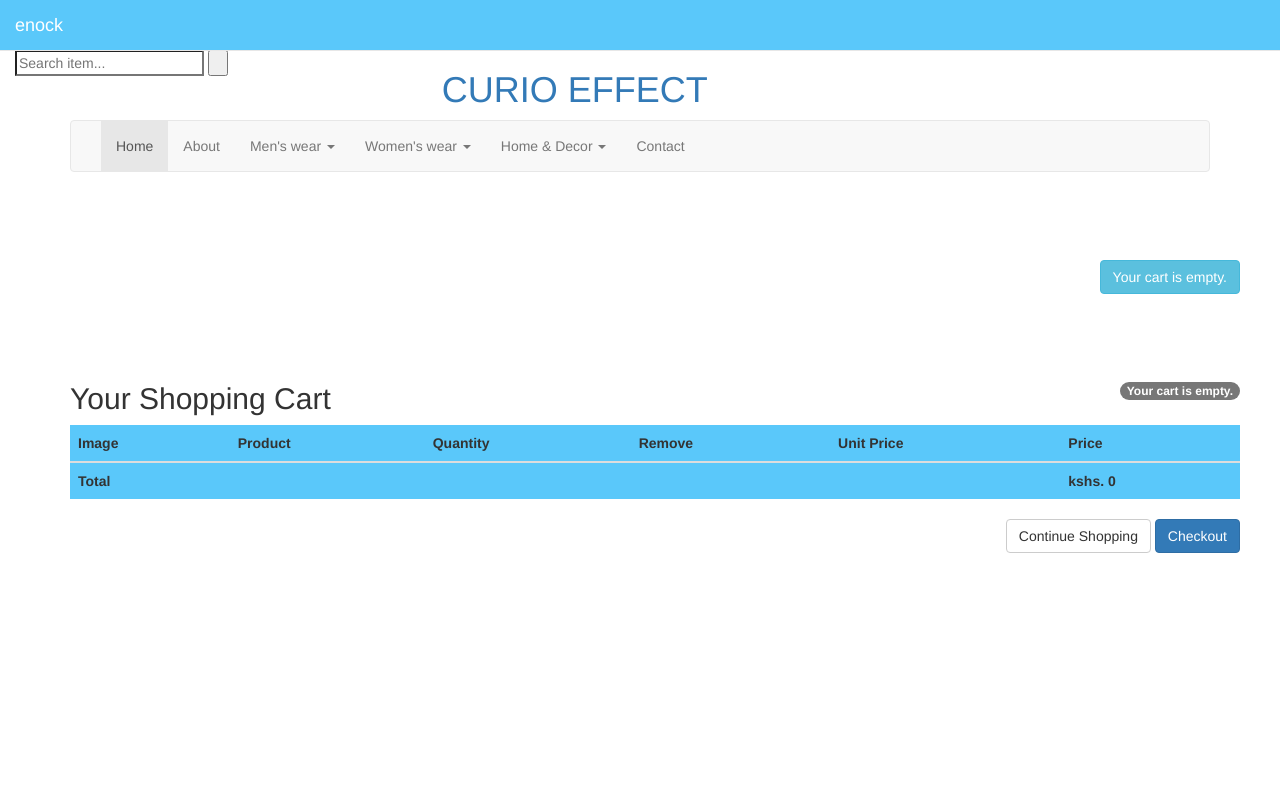
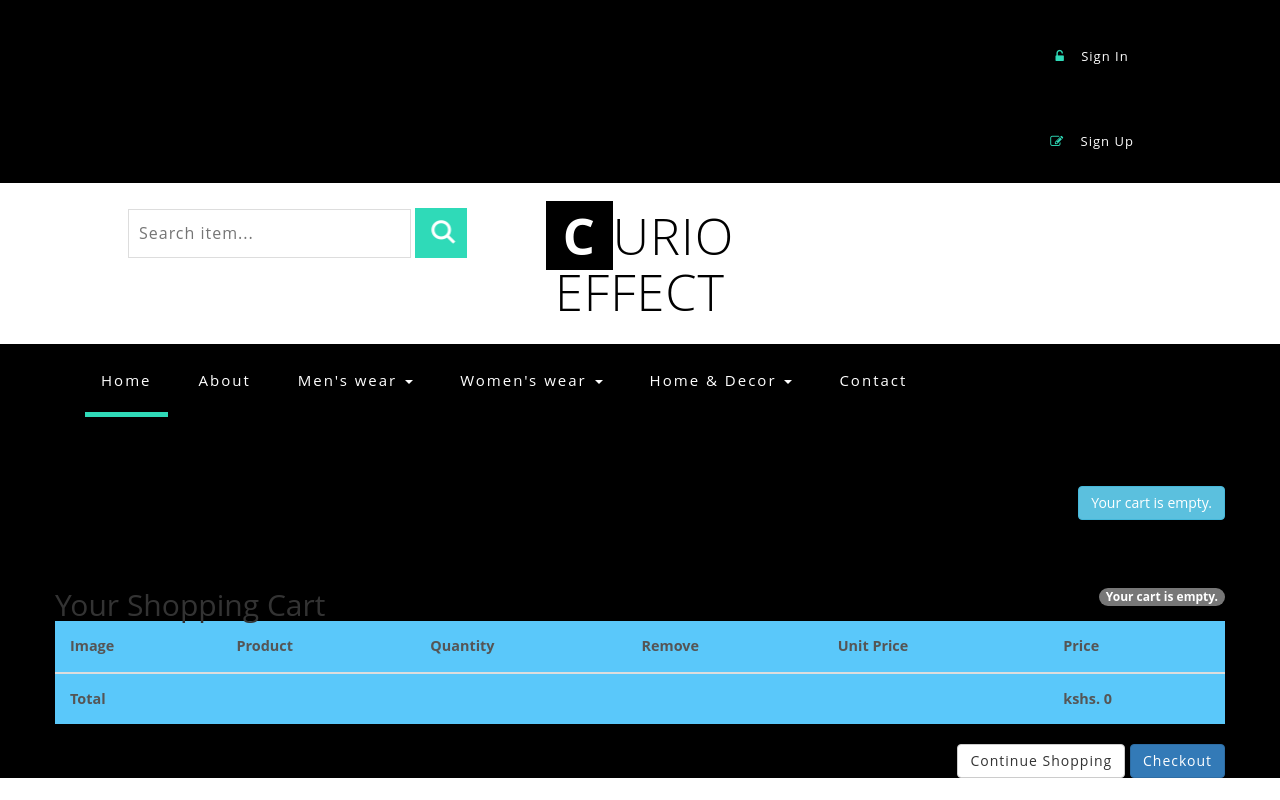
Before and after one commit to EnockOMONDI/-ECOMMERCE-, a Django app: page /cart in a window 1280 px wide. Run offline with Django 3.2, Linux system fonts and the light colour scheme; some libraries are stand-ins or nearby versions.

Commit message:
added user authenticatio

```diff
--- a/shop/templates/shop/base.html
+++ b/shop/templates/shop/base.html
@@ -6,6 +6,17 @@
     <title>{% block title %}On-line Shop{% endblock %}</title>
     <link rel="stylesheet" href="{% static 'css/bootstrap.min.css' %}">
     <link rel="stylesheet" href="{% static 'css/styles.css' %}">
+    <script type="application/x-javascript"> addEventListener("load", function() { setTimeout(hideURLbar, 0); }, false);
+		function hideURLbar(){ window.scrollTo(0,1); } </script>
+<!--//tags -->
+    <link rel="stylesheet" href=" {% static 'css/bootstrap.css'%} ">
+    <link rel="stylesheet" href=" {% static 'css/style.css' %} ">
+    <link rel="stylesheet" href=" {% static 'css/font-awesome.css' %} ">
+    <link rel="stylesheet" href=" {% static 'css/easy-responsive-tabs.css' %}">
+   <!-- //for bootstrap working -->
+    <link href='//fonts.googleapis.com/css?family=Lato:400,100,100italic,300,300italic,400italic,700,900,900italic,700italic' rel='stylesheet' type='text/css'>
+    <link href='//fonts.googleapis.com/css?family=Lato:400,100,100italic,300,300italic,400italic,700,900,900italic,700italic' rel='stylesheet' type='text/css'>
+
 </head>
 <body>
 {% include 'shop/navbar.html' %}
--- a/shop/templates/shop/navbar.html
+++ b/shop/templates/shop/navbar.html
@@ -1,32 +1,18 @@
 {% load static %}
-<nav class="navbar navbar-default navbar-fixed-top" role="navigation" style="margin-bottom: 0px; background-color: #5AC8FA;">
-  <!-- Brand and toggle get grouped for better mobile display -->
-  <div class="container-fluid">
-      <div class="navbar-header">
-    <button type="button" class="navbar-toggle" data-toggle="collapse" data-target="#bs-example-navbar-collapse-1">
-      <span class="sr-only">Toggle navigation</span>
-      <span class="icon-bar"></span>
-      <span class="icon-bar"></span>
-      <span class="icon-bar"></span>
-    </button>
-    <a class="navbar-brand" href="{% url 'shop:product_list' %}" style="color: #ffffff">enock</a>
-  </div>
+<!-- log in sign up ------------------------------------>
 
-  <!-- Collect the nav links, forms, and other content for toggling -->
-<!-- /.navbar-collapse -->
-  </div>
-</nav>
-
-
-
-
-<!-- log in sign up ------------------------------------>
 <div class="header" id="home">
 	<div class="container">
-		<ul>
-		    <li> <a href="#" data-toggle="modal" data-target="#myModal"><i class="fa fa-unlock-alt" aria-hidden="true"></i> Sign In </a></li>
-			<li> <a href="#" data-toggle="modal" data-target="#myModal2"><i class="fa fa-pencil-square-o" aria-hidden="true"></i> Sign Up </a></li>
-
+		<ul class="nav navbar-nav navbar-right">
+        <li class="dropdown">
+        {% if request.user.is_authenticated %}
+        <a href="#" class="dropdown-toggle" data-toggle="dropdown" style="color: #ffffff">Welcome  {{ request.user.username }}<b class="caret"></b></a>
+        <ul class="dropdown-menu">
+          <li><a href="">logout</a></li>
+            {% else %}
+       <li> <a href="#" data-toggle="modal" data-target="#myModal"><i class="fa fa-unlock-alt" aria-hidden="true"></i> Sign In </a></li>
+		  	<li> <a href="#" data-toggle="modal" data-target="#myModal2"><i class="fa fa-pencil-square-o" aria-hidden="true"></i> Sign Up </a></li>
+           {% endif %}
 		</ul>
 	</div>
 </div>
@@ -42,11 +28,29 @@
 				<div class="clearfix"></div>
 			</form>
 		</div>
-		<!-- main logo ------------------------------------->
+		<!-- header// main logo -->
 			<div class="col-md-4 logo_agile">
 				<h1><a href="index.html"><span>C</span>URIO EFFECT</a></h1>
 			</div>
-  <!------------------------------------------------------------------------------------>
+        <!-- share on SOCIAL MEDIA to get tokens -->
+		<!-- <div class="col-md-4 agileits-social top_content">
+						<ul class="social-nav model-3d-0 footer-social w3_agile_social">
+						                                   <li class="share">Share On : </li>
+															<li><a href="#" class="facebook">
+																  <div class="front"><i class="fa fa-facebook" aria-hidden="true"></i></div>
+																  <div class="back"><i class="fa fa-facebook" aria-hidden="true"></i></div></a></li>
+															<li><a href="#" class="twitter">
+																  <div class="front"><i class="fa fa-twitter" aria-hidden="true"></i></div>
+																  <div class="back"><i class="fa fa-twitter" aria-hidden="true"></i></div></a></li>
+															<li><a href="#" class="instagram">
+																  <div class="front"><i class="fa fa-instagram" aria-hidden="true"></i></div>
+																  <div class="back"><i class="fa fa-instagram" aria-hidden="true"></i></div></a></li>
+															<li><a href="#" class="pinterest">
+																  <div class="front"><i class="fa fa-linkedin" aria-hidden="true"></i></div>
+																  <div class="back"><i class="fa fa-linkedin" aria-hidden="true"></i></div></a></li>
+														</ul>
+
+			 </div> -->
 		<div class="clearfix"></div>
 	</div>
 </div>
@@ -150,3 +154,4 @@
 			  </div>
 			</nav>
 		</div>
+  </div>
```
